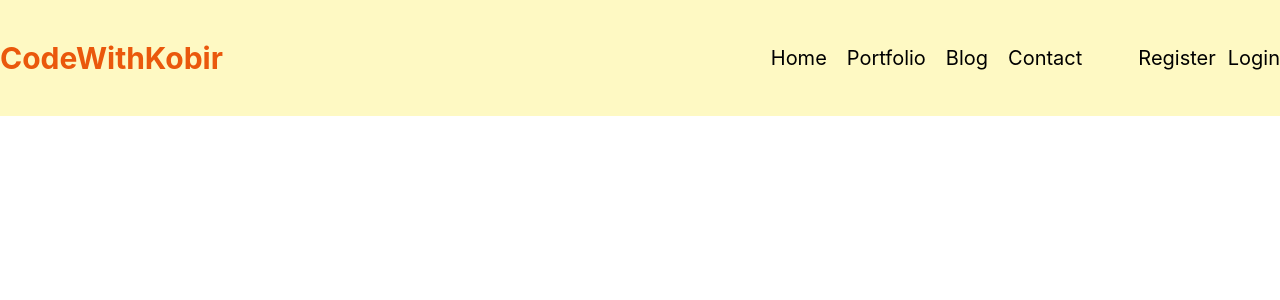
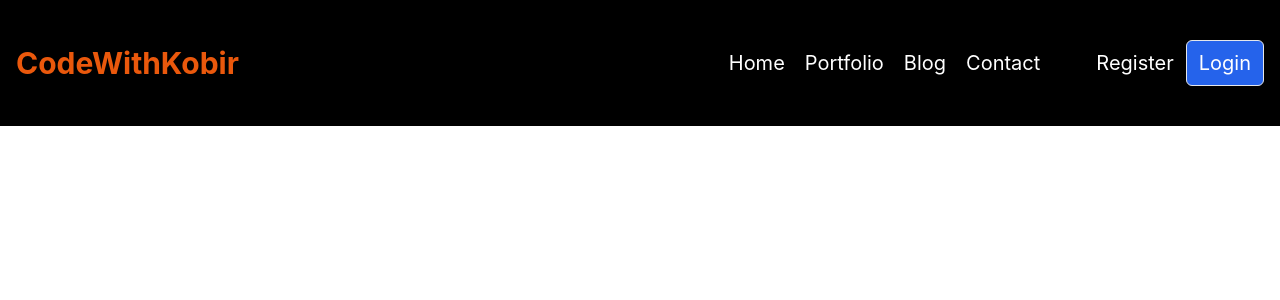
Before and after one commit to kabirbhai/codewithkobir, a Next.js app: page /navbar in a window 1280 px wide. Shown: the top 300 px of the page. Built offline with nearby package versions, Linux system fonts and the light colour scheme.

Commit message:
navbar modified

```diff
--- a/pages/navbar.js
+++ b/pages/navbar.js
@@ -3,14 +3,14 @@ import Link from "next/link";
 
 const Navbar = () => {
   return (
-    <header>
-      <nav className="flex justify-between items-center py-10 bg-yellow-100 ">
+    <header className="max-w-screen-2xl mx-auto">
+      <nav className="flex justify-between items-center py-10 px-4 bg-black text-white ">
         <div className="logo text-3xl text-orange-600 font-bold">
           <Link href="/">CodeWithKobir</Link>
         </div>
-        <div className="flex">
+        <div className="flex items-center ">
           <div className="navItem  text-xl mr-14">
-            <ul className="flex space-x-5">
+            <ul className="flex  space-x-5">
               <li>
                 <Link href="/">Home</Link>
               </li>
@@ -26,12 +26,16 @@ const Navbar = () => {
             </ul>
           </div>
           <div className="register">
-            <ul className="flex space-x-3 text-xl">
+            <ul className="flex justify-center items-center space-x-3 text-xl">
               <li>
                 <Link href="/register">Register</Link>
               </li>
               <li>
-                <Link href="/login">Login</Link>
+                <Link href="/login">
+                  <button className="border px-3 py-2 rounded-md bg-blue-600 hover:bg-transparent ease-in">
+                    Login
+                  </button>
+                </Link>
               </li>
             </ul>
           </div>
--- a/styles/globals.css
+++ b/styles/globals.css
@@ -1,6 +1,8 @@
 @tailwind base;
 @tailwind components;
 @tailwind utilities;
+
+@import url("https://fonts.googleapis.com/css2?family=Manrope&display=swap");
 
 html,
 body {
```
